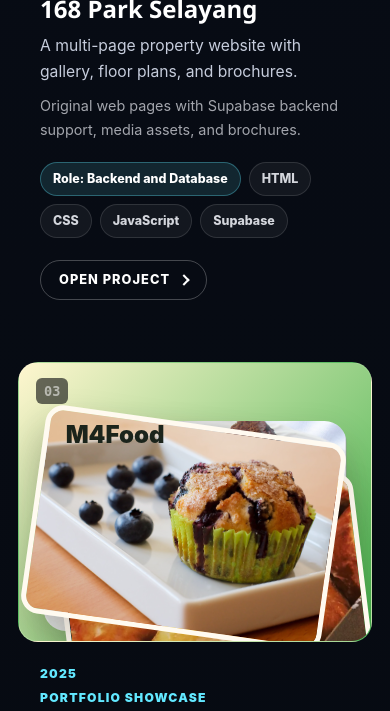
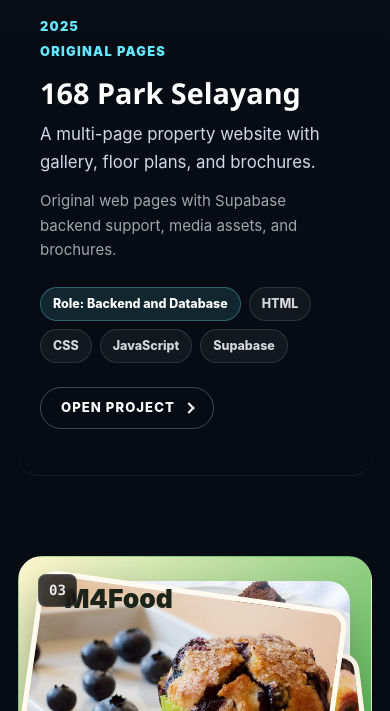
Before and after one commit to Derrick0318/portfolio, a Flask app: page / in a window 390 px wide. Shown: the part 5789-6500 px from the top of the page. Run offline with Flask 3, Linux system fonts and the light colour scheme.

Commit message:
Change projects layout to single column vertical stack (Project 1 then Project 2 down)

```diff
--- a/static/css/portfolio/projects.css
+++ b/static/css/portfolio/projects.css
@@ -19,10 +19,11 @@
   font-weight: 800;
 }
 
+/* Single column vertical flow layout: Project 1 then Project 2 down */
 .project-grid {
-  display: grid;
-  grid-template-columns: repeat(2, minmax(0, 1fr));
-  gap: 40px 32px;
+  display: flex;
+  flex-direction: column;
+  gap: 80px;
 }
 
 /* Border-free open project presentation */
@@ -31,13 +32,20 @@
   display: flex;
   flex-direction: column;
   overflow: visible;
-  min-height: auto;
+  width: 100%;
   border: none;
   border-radius: 0;
   background: transparent;
   box-shadow: none;
   backdrop-filter: none;
   transition: transform 0.3s ease;
+  padding-bottom: 24px;
+  border-bottom: 1px solid rgba(255, 255, 255, 0.08);
+}
+
+.project-card:last-child {
+  border-bottom: none;
+  padding-bottom: 0;
 }
 
 .project-card::before {
@@ -57,17 +65,18 @@
 
 .project-number {
   position: absolute;
-  top: 16px;
-  left: 18px;
+  top: 18px;
+  left: 20px;
   z-index: 5;
-  color: rgba(255, 255, 255, 0.55);
-  font-size: 0.85rem;
+  color: rgba(255, 255, 255, 0.9);
+  font-size: 0.88rem;
   font-weight: 900;
-  font-family: "Fira Code", monospace;
-  background: rgba(5, 7, 10, 0.6);
-  padding: 2px 8px;
-  border-radius: 6px;
-  backdrop-filter: blur(6px);
+  font-family: "Fira Code", Monaco, monospace;
+  background: rgba(5, 7, 10, 0.75);
+  padding: 4px 10px;
+  border-radius: 8px;
+  backdrop-filter: blur(8px);
+  border: 1px solid rgba(255, 255, 255, 0.15);
 }
 
 .project-visual {
@@ -75,9 +84,10 @@
   display: grid;
   place-items: center;
   overflow: hidden;
-  min-height: 280px;
-  height: 280px;
-  border-radius: 20px;
+  width: 100%;
+  min-height: 360px;
+  height: 380px;
+  border-radius: 24px;
   border: 1px solid rgba(255, 255, 255, 0.1);
   background: rgba(255, 255, 255, 0.03);
   transition: transform 0.35s ease, border-color 0.35s ease, box-shadow 0.35s ease;
@@ -110,18 +120,18 @@
   display: flex;
   justify-content: space-between;
   gap: 12px;
-  margin-bottom: 12px;
+  margin-bottom: 14px;
   color: var(--cyan);
-  font-size: 0.76rem;
+  font-size: 0.8rem;
   font-weight: 900;
   letter-spacing: 0.1em;
   text-transform: uppercase;
 }
 
 .project-card h3 {
-  margin-bottom: 10px;
+  margin-bottom: 12px;
   color: #ffffff;
-  font-size: clamp(1.5rem, 2.5vw, 2.1rem);
+  font-size: clamp(1.8rem, 3vw, 2.6rem);
   line-height: 1.15;
   transition: color 0.2s ease;
 }
@@ -131,22 +141,24 @@
 }
 
 .project-summary {
-  margin-bottom: 10px;
-  color: rgba(232, 238, 255, 0.85);
-  font-size: 0.98rem;
+  margin-bottom: 12px;
+  color: rgba(232, 238, 255, 0.9);
+  font-size: 1.05rem;
+  max-width: 860px;
 }
 
 .project-background {
   margin: 0;
   color: rgba(247, 249, 255, 0.65);
-  font-size: 0.9rem;
+  font-size: 0.94rem;
+  max-width: 860px;
 }
 
 .project-stack-preview {
   display: flex;
   flex-wrap: wrap;
   gap: 8px;
-  margin-top: 20px;
+  margin-top: 24px;
 }
 
 .project-stack-preview .role-chip {
@@ -159,14 +171,14 @@
   display: inline-flex;
   align-items: center;
   width: fit-content;
-  min-height: 40px;
-  margin-top: 22px;
-  padding: 0 18px;
+  min-height: 42px;
+  margin-top: 24px;
+  padding: 0 20px;
   border-radius: 999px;
   border: 1px solid rgba(255, 255, 255, 0.25);
   background: transparent;
   color: #ffffff;
-  font-size: 0.8rem;
+  font-size: 0.82rem;
   font-weight: 850;
   letter-spacing: 0.08em;
   text-transform: uppercase;
@@ -264,8 +276,8 @@
 
 .food-preview {
   position: relative;
-  width: min(430px, 86%);
-  height: 210px;
+  width: min(540px, 88%);
+  height: 260px;
 }
 
 .food-main,
@@ -277,29 +289,29 @@
 
 .food-main {
   inset: 24px auto auto 50%;
-  width: 230px;
-  height: 156px;
+  width: 290px;
+  height: 196px;
   border-radius: 22px;
   transform: translateX(-50%);
 }
 
 .food-thumb {
-  width: 104px;
-  height: 90px;
+  width: 124px;
+  height: 108px;
   border: 5px solid #fffaf0;
   border-radius: 18px;
 }
 
-.food-thumb.one { left: 18px; top: 92px; transform: rotate(-7deg); }
-.food-thumb.two { right: 12px; top: 26px; transform: rotate(8deg); }
+.food-thumb.one { left: 24px; top: 112px; transform: rotate(-7deg); }
+.food-thumb.two { right: 18px; top: 32px; transform: rotate(8deg); }
 
 .food-preview span {
   position: absolute;
-  left: 22px;
-  top: 18px;
+  left: 24px;
+  top: 20px;
   z-index: 4;
   color: #1b241b;
-  font-size: 1.5rem;
+  font-size: 1.65rem;
   font-weight: 950;
 }
 
@@ -382,21 +394,28 @@
 
 .crop-readout {
   position: absolute;
-  right: 18px;
-  bottom: 18px;
+  right: 24px;
+  bottom: 24px;
   z-index: 3;
   display: grid;
   gap: 4px;
-  padding: 12px 14px;
-  border-radius: 14px;
-  background: rgba(5, 24, 14, 0.76);
+  padding: 14px 18px;
+  border-radius: 16px;
+  background: rgba(5, 24, 14, 0.82);
   color: #eaffef;
 }
 
-.crop-readout strong { font-size: 0.86rem; }
-.crop-readout span { color: rgba(234, 255, 239, 0.72); font-size: 0.72rem; }
+.crop-readout strong { font-size: 0.92rem; }
+.crop-readout span { color: rgba(234, 255, 239, 0.75); font-size: 0.78rem; }
 
 @keyframes scanMove {
   0%, 100% { top: 18px; }
   50% { top: calc(100% - 22px); }
 }
+
+@media (max-width: 768px) {
+  .project-visual {
+    height: 260px;
+    min-height: 260px;
+  }
+}
```
Also changed, not shown: other parts of static/css/portfolio/projects.css (+13 -13 lines).
